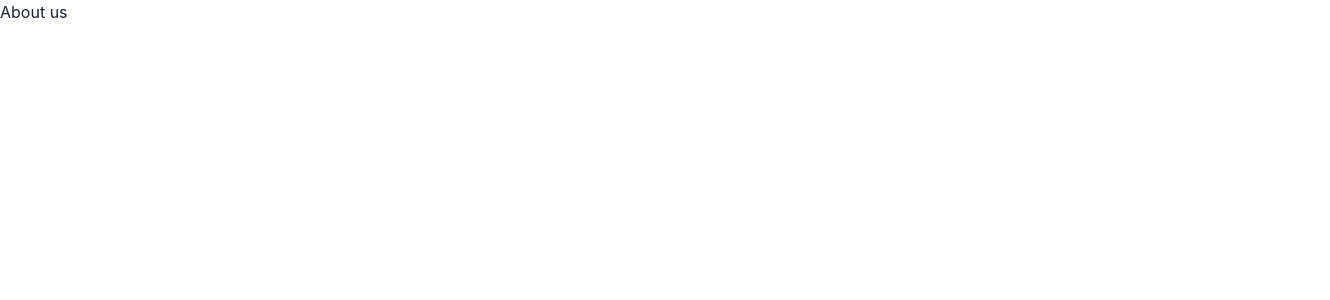
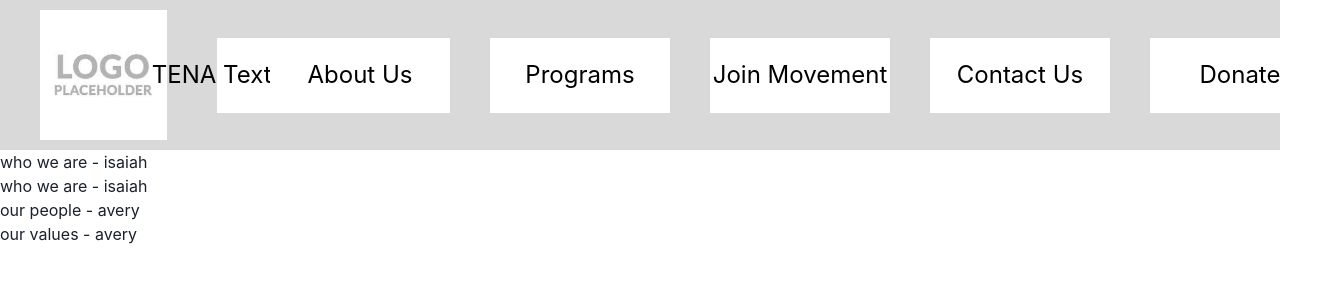
Before and after one commit to Cobby914/TENA, a React (Vite) app in the folder client/: page /about in a window 1280 px wide. Shown: the top 300 px of the page, 1330 px wide, since content can reach past the window. Built offline with nearby package versions, Linux system fonts and the light colour scheme.

Commit message:
Setup initial structuring for AboutUs Route; Added components for layout, assigned labels

```diff
--- /dev/null
+++ b/client/src/components/about/layout/MissionAndVision.jsx
@@ -0,0 +1,7 @@
+import { Text } from "@chakra-ui/react";
+
+export default function MissionAndVision() {
+    return (
+        <Text>who we are - isaiah</Text>
+    );
+}
--- /dev/null
+++ b/client/src/components/about/layout/OurPeople.jsx
@@ -0,0 +1,7 @@
+import { Text } from "@chakra-ui/react";
+
+export default function OurPeople() {
+    return (
+        <Text>our people - avery</Text>
+    );
+}
--- /dev/null
+++ b/client/src/components/about/layout/OurValues.jsx
@@ -0,0 +1,7 @@
+import { Text } from "@chakra-ui/react";
+
+export default function OurValues() {
+    return (
+        <Text>our values - avery</Text>
+    );
+}
--- /dev/null
+++ b/client/src/components/about/layout/WhoWeAre.jsx
@@ -0,0 +1,7 @@
+import { Text } from "@chakra-ui/react";
+
+export default function WhoWeAre() {
+    return (
+        <Text>who we are - isaiah</Text>
+    );
+}
--- a/client/src/pages/AboutUs.jsx
+++ b/client/src/pages/AboutUs.jsx
@@ -1,5 +1,17 @@
+import Navbar from "../components/home/layout/Navbar";
+import WhoWeAre from "../components/about/layout/WhoWeAre";
+import MissionAndVision from "../components/about/layout/MissionAndVision";
+import OurPeople from "../components/about/layout/OurPeople";
+import OurValues from "../components/about/layout/OurValues";
+
 export default function AboutUs() {
     return (
-        <div>About us</div>
+        <>
+            <Navbar/>
+            <WhoWeAre/>
+            <MissionAndVision/>
+            <OurPeople/>
+            <OurValues/>
+        </>
     );
 }
```
